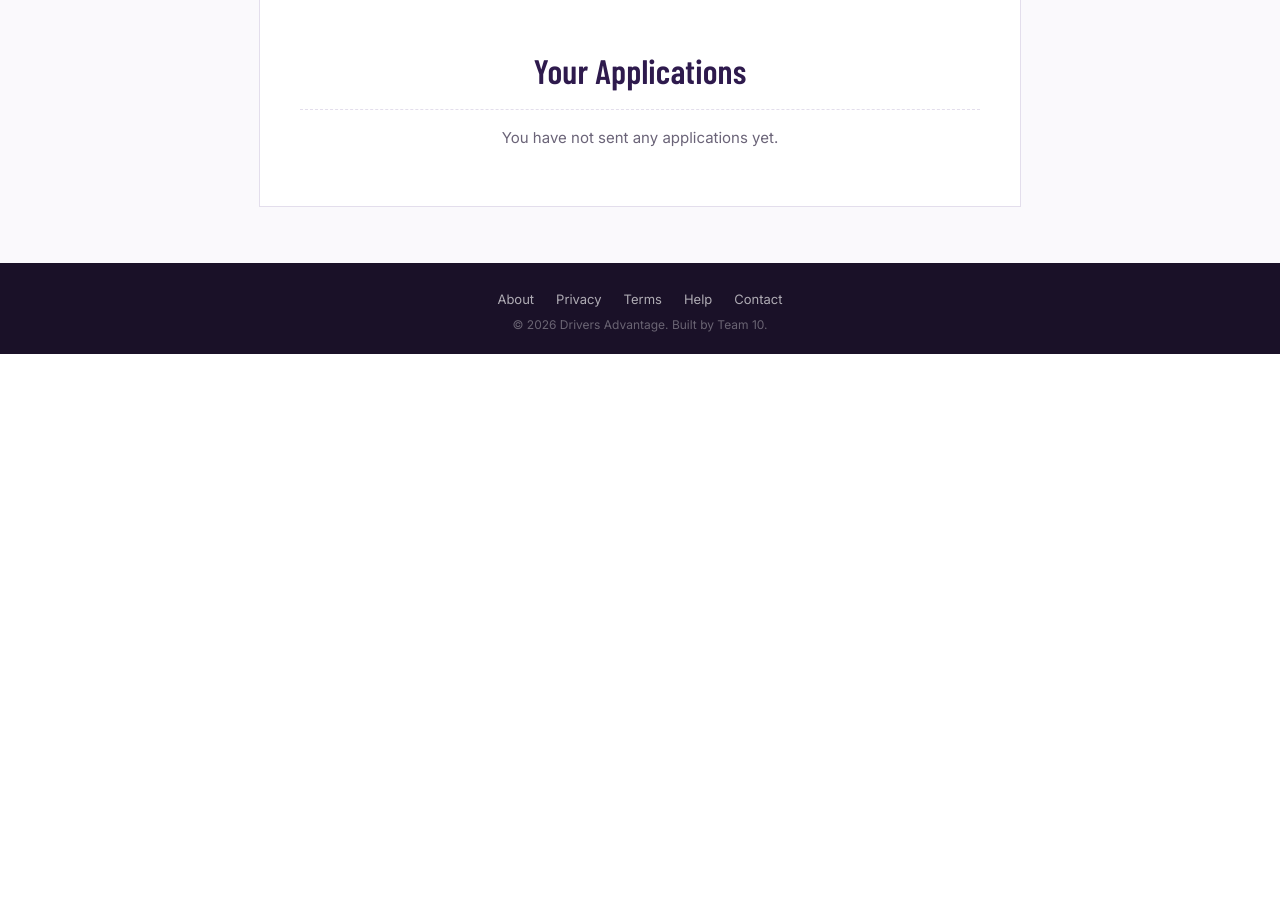
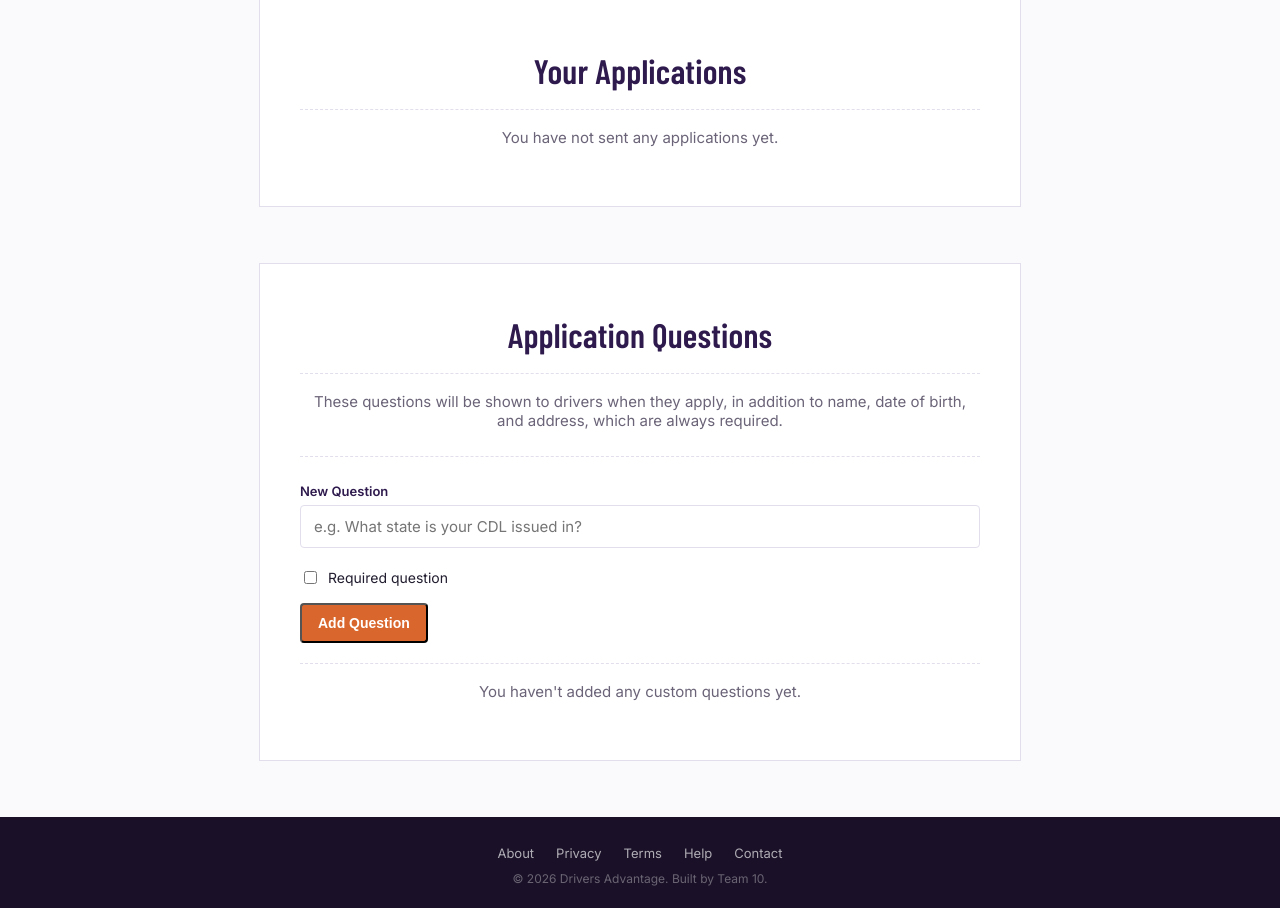
Before and after one commit to juliant3/CPSC4910-Team10-Project, a Flask app: template frontend/templates/sponsor/applications.html in a window 1280 px wide. Shown: the part 580-1488 px from the top of the page. Before the commit the page ends 934 px from the top, so only its background shows below. Run offline with Flask 3, Linux system fonts and the light colour scheme; the template is opened without the code that fills it, so the values that code supplies are empty.

Commit message:
application managment

```diff
--- a/frontend/app.py
+++ b/frontend/app.py
@@ -730,6 +730,19 @@ def sponsor_applications():
 
             applications = cursor.fetchall()
 
+            # Load this sponsor's custom application questions.
+            cursor.execute(
+                """
+                SELECT question_id, question_text, is_required, display_order
+                FROM Sponsor_Questions
+                WHERE sponsor_id = %s
+                ORDER BY display_order
+                """,
+                (session["user_id"],)
+            )
+
+            questions = cursor.fetchall()
+
     finally:
         conn.close()
 
@@ -737,9 +750,76 @@ def sponsor_applications():
         "sponsor/applications.html",
         first_name=session["first_name"],
         role=session["role"],
-        applications=applications
+        applications=applications,
+        questions=questions
     )
+@app.route("/sponsor/questions", methods=["POST"])
+def sponsor_questions():
 
+    if "user_id" not in session:
+        return redirect(url_for("login"))
+
+    if session["role"].lower() != "sponsor":
+        return redirect(url_for("home"))
+
+    sponsor_id = session["user_id"]
+    question_text = request.form.get("question_text", "").strip()
+    is_required = bool(request.form.get("is_required"))
+
+    if question_text:
+        conn = get_db()
+        try:
+            with conn.cursor() as cursor:
+                cursor.execute(
+                    """
+                    SELECT COALESCE(MAX(display_order), 0) AS max_order
+                    FROM Sponsor_Questions
+                    WHERE sponsor_id = %s
+                    """,
+                    (sponsor_id,)
+                )
+                next_order = cursor.fetchone()["max_order"] + 1
+
+                cursor.execute(
+                    """
+                    INSERT INTO Sponsor_Questions
+                        (sponsor_id, question_text, is_required, display_order)
+                    VALUES
+                        (%s, %s, %s, %s)
+                    """,
+                    (sponsor_id, question_text, is_required, next_order)
+                )
+            conn.commit()
+        finally:
+            conn.close()
+
+    return redirect(url_for("sponsor_applications"))
+
+
+@app.route("/sponsor/questions/<int:question_id>/delete", methods=["POST"])
+def delete_sponsor_question(question_id):
+
+    if "user_id" not in session:
+        return redirect(url_for("login"))
+
+    if session["role"].lower() != "sponsor":
+        return redirect(url_for("home"))
+
+    conn = get_db()
+    try:
+        with conn.cursor() as cursor:
+            cursor.execute(
+                """
+                DELETE FROM Sponsor_Questions
+                WHERE question_id = %s AND sponsor_id = %s
+                """,
+                (question_id, session["user_id"])
+            )
+        conn.commit()
+    finally:
+        conn.close()
+
+    return redirect(url_for("sponsor_applications"))
 
 @app.route("/sponsor/drivers")
 def sponsor_drivers():
--- a/frontend/templates/sponsor/applications.html
+++ b/frontend/templates/sponsor/applications.html
@@ -86,12 +86,16 @@ class="dashboard-button">
 <div class="application-card">
 
 <h3>
-                {{ application.driver_first_name }}
-                {{ application.driver_last_name }}
+                {% if application.driver_first_name %}
+                    {{ application.driver_first_name }}
+                    {{ application.driver_last_name }}
+                {% else %}
+                    {{ application.applicant_email }}
+                {% endif %}
 </h3>
 
 <p>
-                {{ application.driver_email }}
+                {{ application.driver_email or application.applicant_email }}
 </p>
 
 <span class="role-badge">
@@ -112,4 +116,65 @@ class="dashboard-button">
 
 </div>
 
+<div class="hero">
+<h1>Application Questions</h1>
+
+<p>
+    These questions will be shown to drivers when they apply,
+    in addition to name, date of birth, and address, which are
+    always required.
+</p>
+
+<form method="POST"
+action="{{ url_for('sponsor_questions') }}"
+class="application-form">
+
+<div class="form-group">
+<label for="question_text">New Question</label>
+<input
+type="text"
+id="question_text"
+name="question_text"
+placeholder="e.g. What state is your CDL issued in?"
+required
+>
+</div>
+
+<label style="display: flex; align-items: center; gap: 8px; margin-bottom: 16px; font-size: 14px;">
+<input type="checkbox" name="is_required" style="width: auto;">
+    Required question
+</label>
+
+<button type="submit" class="dashboard-button">
+    Add Question
+</button>
+
+</form>
+
+{% if questions %}
+    <div class="application-list" style="margin-top: 24px;">
+        {% for q in questions %}
+        <div class="application-card">
+            <div>
+                <h3>{{ q.question_text }}</h3>
+                <p>{{ "Required" if q.is_required else "Optional" }}</p>
+            </div>
+            <form method="POST"
+                  action="{{ url_for('delete_sponsor_question', question_id=q.question_id) }}"
+                  onsubmit="return confirm('Delete this question?');">
+                <button type="submit" class="dashboard-button" style="background: #A3413A;">
+                    Delete
+                </button>
+            </form>
+        </div>
+        {% endfor %}
+    </div>
+{% else %}
+    <p style="margin-top: 20px;">
+        You haven't added any custom questions yet.
+    </p>
+{% endif %}
+
+</div>
+
 {% endblock %}
```
